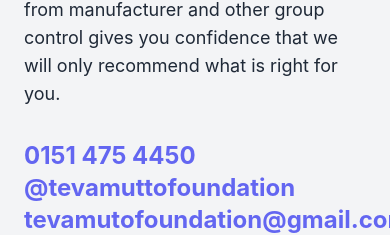
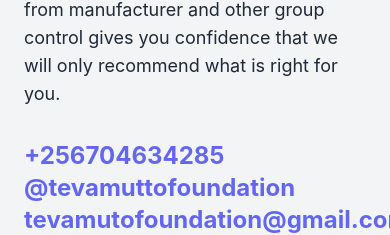
Before and after one commit to hiren-maddara/tevamuto_foundation, a Vue app: page / in a window 390 px wide. Shown: the part 3149-3384 px from the top of the page. Built offline with nearby package versions, Linux system fonts and the light colour scheme; no server answers; the database is empty.

Commit message:
changed the phone number
changed from the invalid to the valid contact

```diff
--- a/src/components/home/Contact.vue
+++ b/src/components/home/Contact.vue
@@ -15,7 +15,7 @@
 
               <div class="mt-8">
                 <a href="" class="text-2xl font-bold text-indigo-500 hover:text-indigo-600">
-                  0151 475 4450
+                  +256704634285
                 </a>
 
                 <a href="" class="text-2xl font-bold text-indigo-500 hover:text-indigo-600">
```
